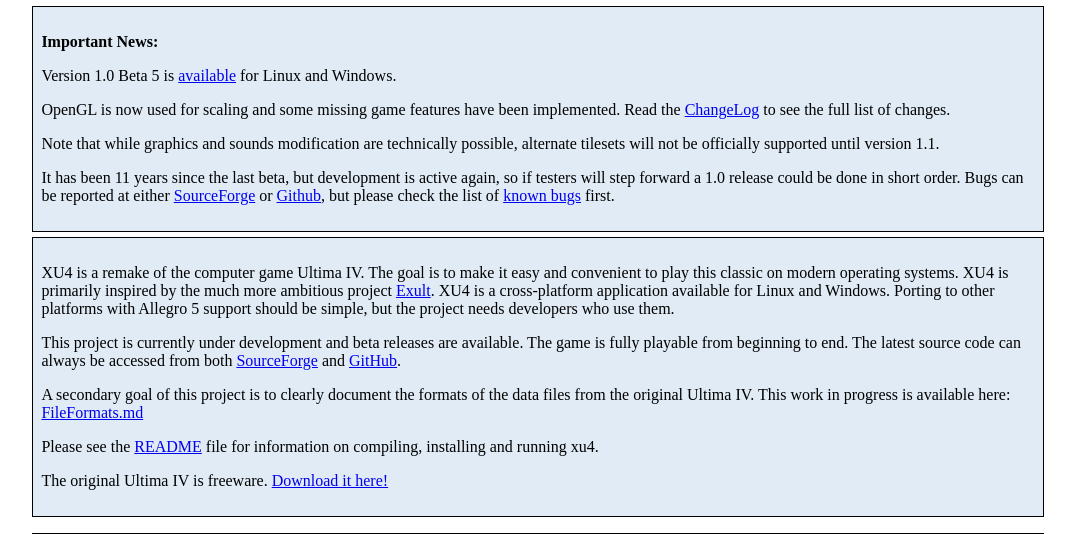
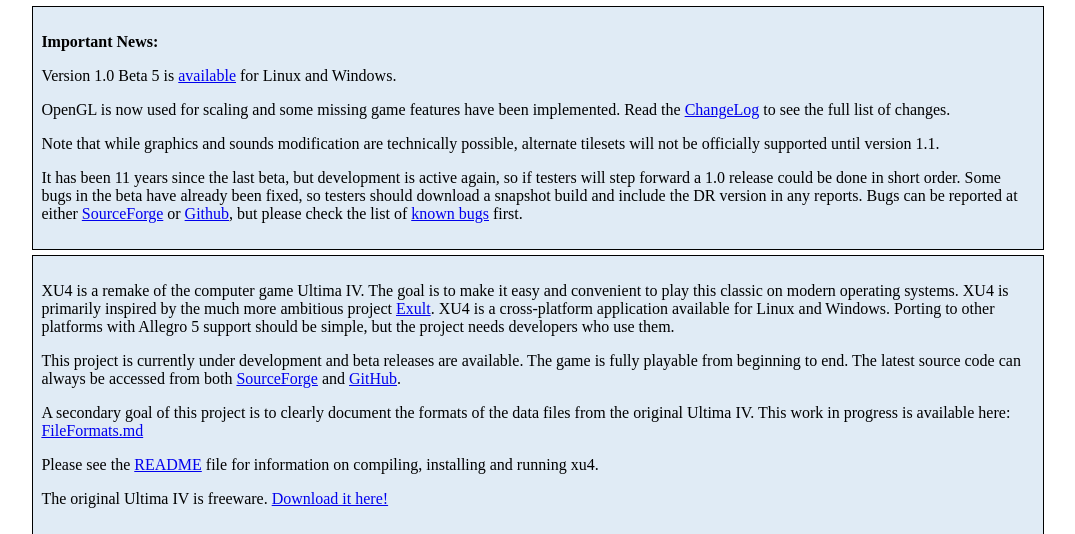
Before and after one commit to xu4-engine/web, a PHP site: page / in a window 1280 px wide. Shown: the part 241-775 px from the top of the page, without its empty margins (102-1177 px from the left). Run offline with PHP 8.4, Linux system fonts and the light colour scheme; data that the repository does not hold is empty.

Commit message:
Add notes about the outdated beta5 build.

```diff
--- a/download.php
+++ b/download.php
@@ -47,6 +47,7 @@
 </div>
 <div class="section">
   <span class="heading">xu4 Releases</span><br />
+  <p><i>The beta download has bugs that have been fixed in the latest snapshot. <b>If you wish to help test for the 1.0 release please download the Snapshot Build above.</b></i></p>
   <p>Downloads are hosted with SourceForge.net.  If you have a supported system, you can download the appropriate binary archive.  If you have another system, download the source and read the README file for build directions.</p>
   <p>Please <a href="https://sourceforge.net/p/xu4/discussion/">let us know</a> if you successfully port xu4 to a new platform!</p>
   <ul>
--- a/index.php
+++ b/index.php
@@ -41,7 +41,7 @@ scussion/">Discussion Forum</a></span> |
 <div class="section">
 <p><b>Important News:</b></p>
 <p>
-Version 1.0 Beta 5 is <a href="download.php#dos">available</a> for
+Version 1.0 Beta 5 is <a href="download.php">available</a> for
 Linux and Windows.
 </p><p>
 OpenGL is now used for scaling and some missing game features have been
@@ -53,6 +53,8 @@ alternate tilesets will not be officially supported until version 1.1.
 </p><p>
 It has been 11 years since the last beta, but development is active again, so
 if testers will step forward a 1.0 release could be done in short order.
+Some bugs in the beta have already been fixed, so testers should download a
+snapshot build and include the DR version in any reports.
 Bugs can be reported at either
 <a href="https://sourceforge.net/p/xu4/bugs/">SourceForge</a> or
 <a href="https://github.com/xu4-engine/u4/issues">Github</a>, but please check
```
